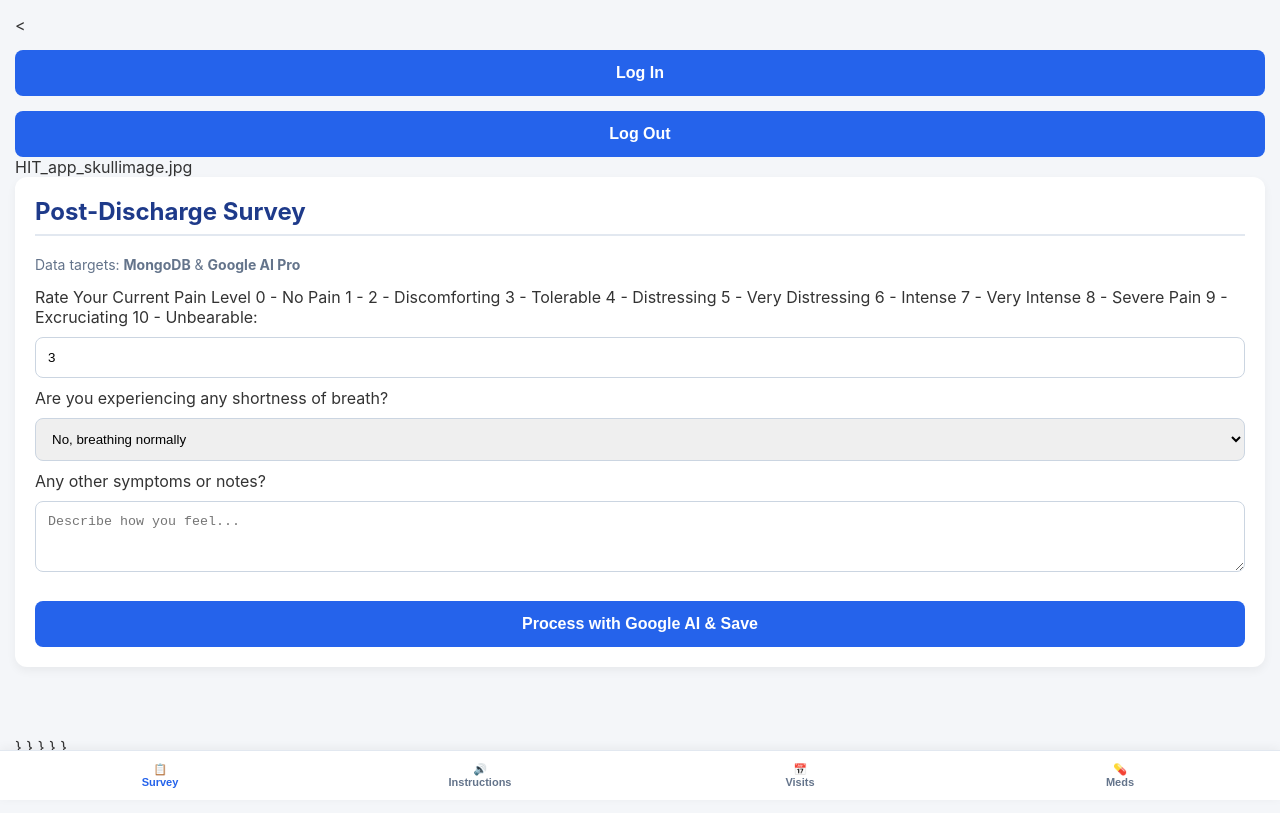
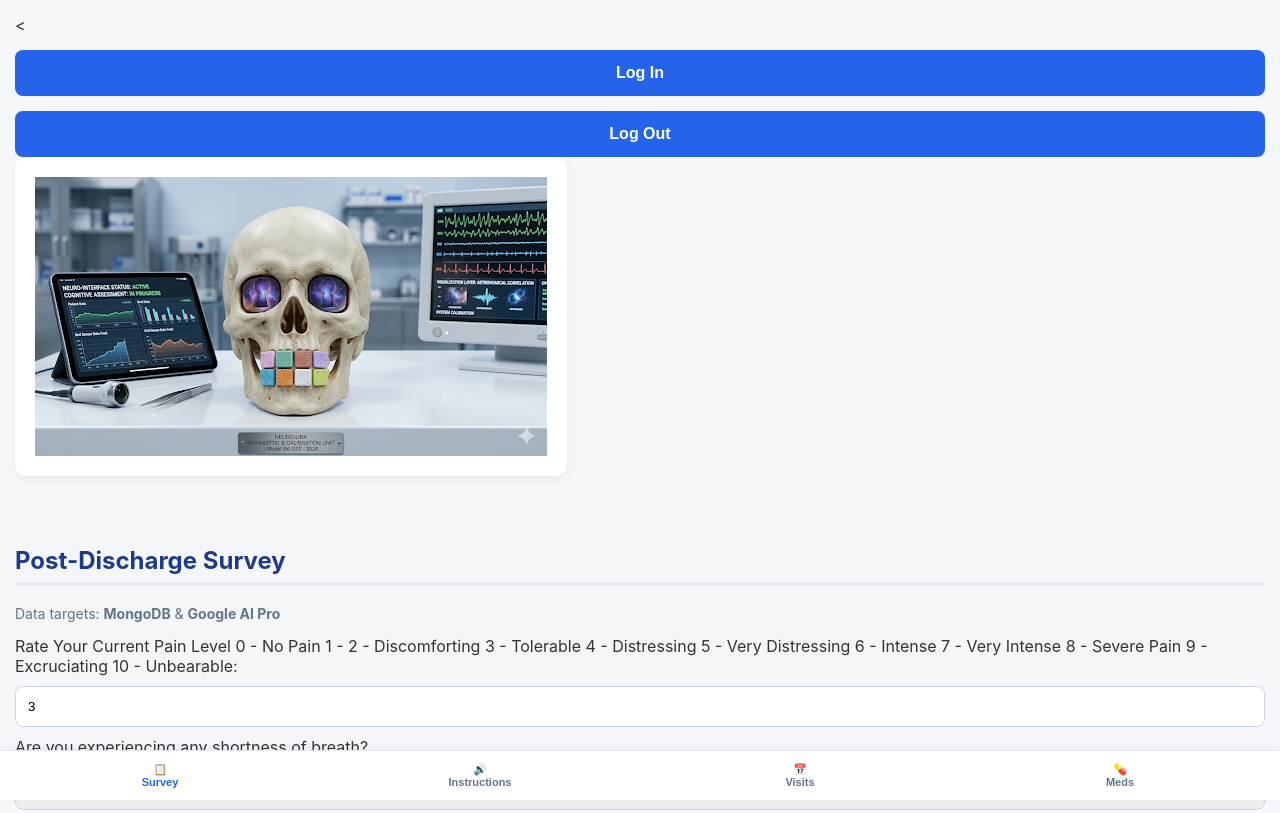
Before and after one commit to tifftiffhacks/hackaton-SPA-screen1, a plain HTML site: page index.html in a window 1280 px wide. Shown: the top 813 px of the page. Drawn offline with Linux system fonts and the light colour scheme.

Commit message:
Fix HTML syntax for image tag in index.html

```diff
--- a/index.html
+++ b/index.html
@@ -52,12 +52,12 @@
                                                                                                         .status-badge { display: inline-block; background: #dcfce7; color: #166534; padding: 4px 8px; border-radius: 4px; font-size: 12px; font-weight: bold; margin-top: 5px; }
                                                                                                             </style>
                                                                                                             </head>
+                                                                                                            <body>
 
-
-                                                                                                                <!-- SCREEN 1: PATIENT SURVEY FORM -->
+                                                                                                               <!-- SCREEN 1: PATIENT SURVEY FORM -->
                                                                                                               <body>
 
-                                                                                                              HIT_app_skullimage.jpg
+                                                                                                             <img src="HIT_app_skullimage.jpg"
 
                                                                                                                     <div id="screen1" class="screen active">
                                                                                                                             <h2>Post-Discharge Survey</h2>
```
